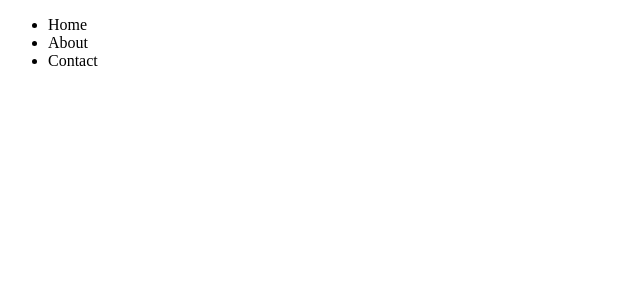
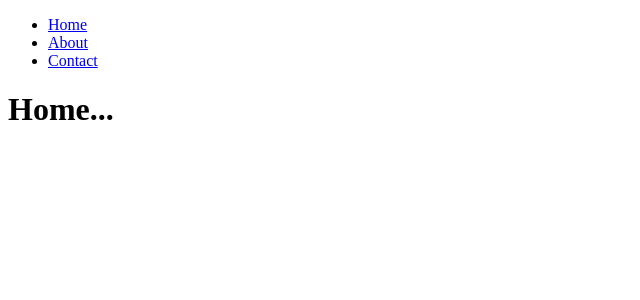
Before and after one commit to artdevil/learn-react, a React app: page / in a window 1280 px wide. Shown: the top 300 px of the page, without its empty margins (0-640 px from the left). Built offline with nearby package versions, Linux system fonts and the light colour scheme.

Commit message:
update final

```diff
--- a/App.jsx
+++ b/App.jsx
@@ -1,13 +1,14 @@
 import React from 'react';
+import { Link } from 'react-router-dom'
 
 export default class App extends React.Component {
   render() {
     return (
       <div>
          <ul>
-            <li>Home</li>
-            <li>About</li>
-            <li>Contact</li>
+            <li><Link to="home">Home</Link></li>
+            <li><Link to="about">About</Link></li>
+            <li><Link to="contact">Contact</Link></li>
          </ul>
 
         {this.props.children}
--- a/main.js
+++ b/main.js
@@ -4,17 +4,17 @@
 import Home from './components/Home.jsx';
 import Contact from './components/Contact.jsx';
 import About from './components/About.jsx';
-import { BrowserRouter as Router, Route, Link, browserHistory, IndexRoute  } from 'react-router-dom';
+import { BrowserRouter, Route } from 'react-router-dom';
 
 
 
 ReactDOM.render((
-  <Router history={browserHistory}>
-      <Route path="/" component={App}>
-         <IndexRoute component={Home} />
-         <Route path="home" component={Home} />
-         <Route path="about" component={About} />
-         <Route path="contact" component={Contact} />
-      </Route>
-   </Router>
+  <BrowserRouter>
+    <App>
+      <Route exact path="/" component={Home} />
+      <Route path="/home" component={Home} />
+      <Route path="/about" component={About} />
+      <Route path="/contact" component={Contact} />
+    </App>
+  </BrowserRouter>
 ), document.getElementById('app'));
--- a/package.json
+++ b/package.json
@@ -11,6 +11,7 @@
   "dependencies": {
     "react": "^15.5.4",
     "react-dom": "^15.5.4",
+    "react-router-dom": "^4.1.1",
     "webpack": "^2.4.1",
     "webpack-dev-server": "^2.4.5"
   }
--- a/webpack.config.js
+++ b/webpack.config.js
@@ -7,7 +7,8 @@
 
   devServer: {
     inline: true,
-    port: 8080
+    port: 8080,
+    historyApiFallback: true
   },
 
   module: {
```
